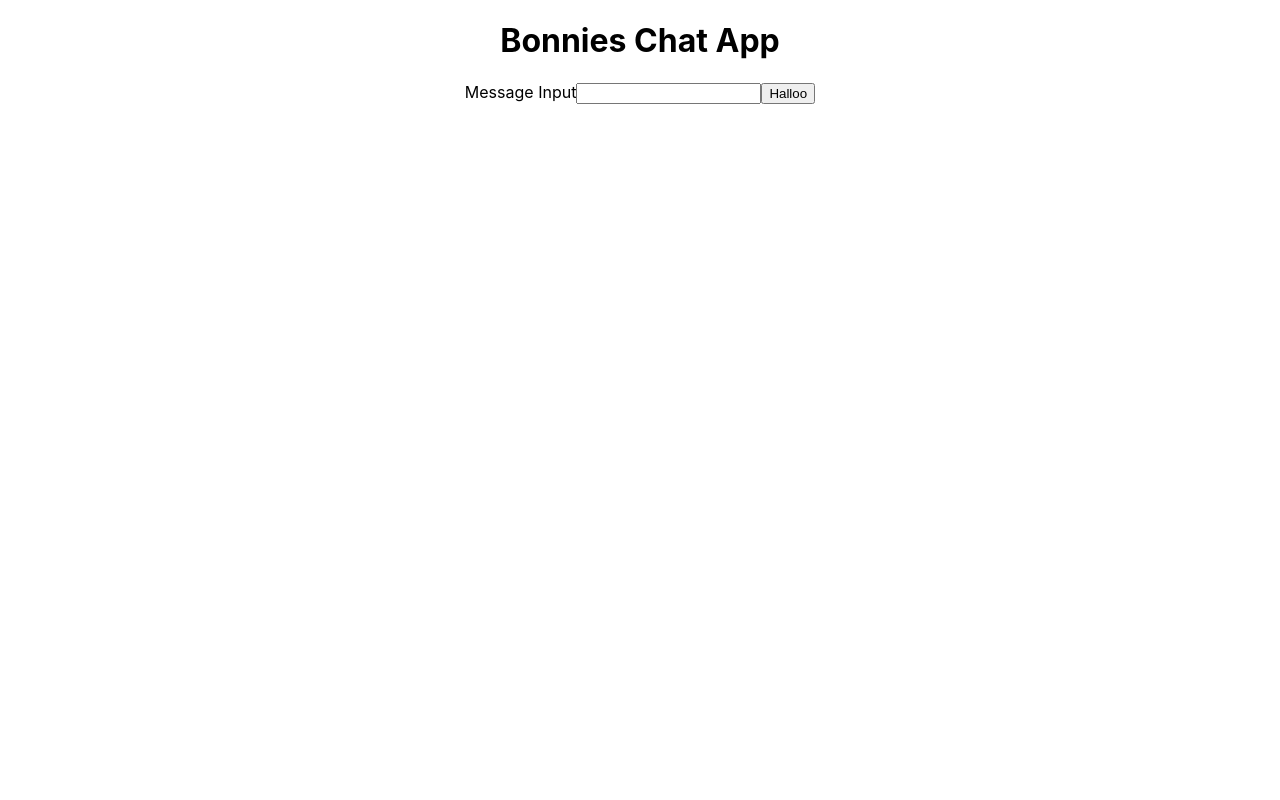
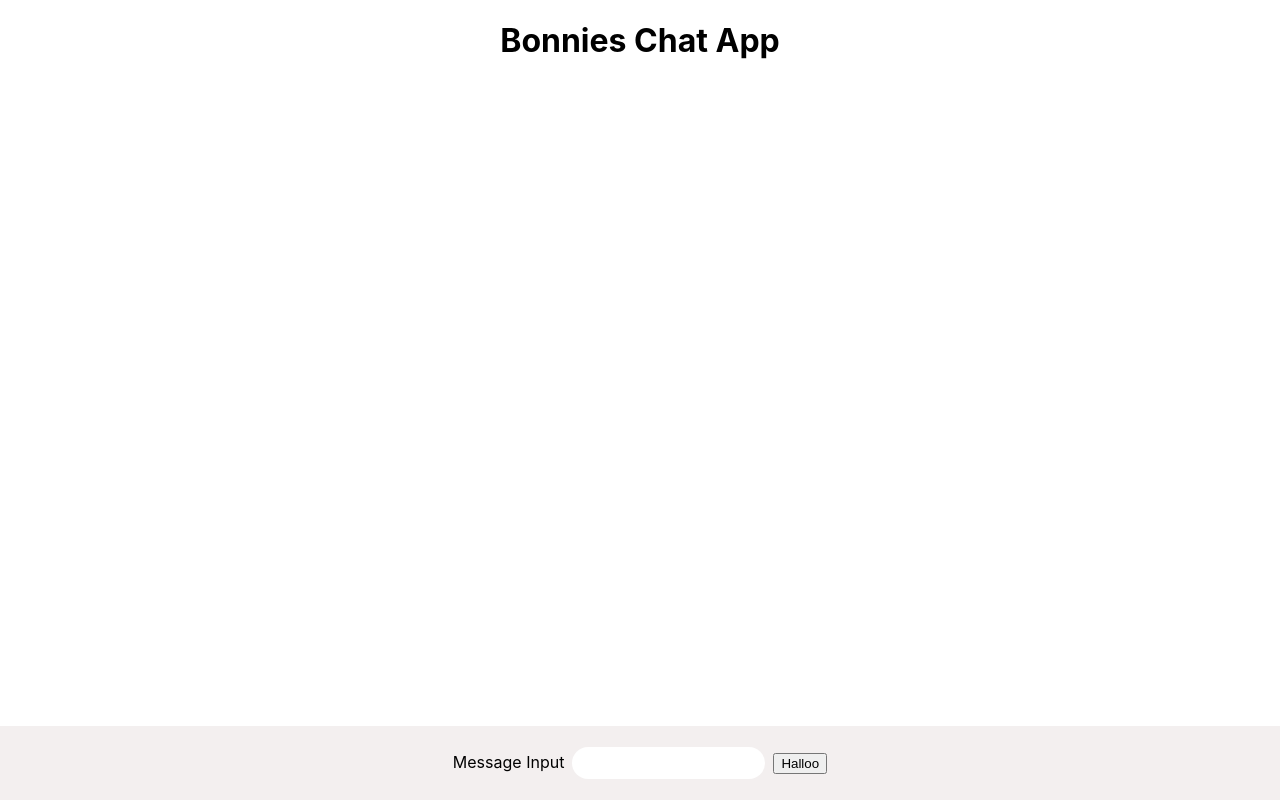
Before and after one commit to B-Baumeister/Bonnies-Chat-App, a React (Create React App) app: page / in a window 1280 px wide. Built offline with nearby package versions, Linux system fonts and the light colour scheme.

Commit message:
Delete initial Design and add first position of component

```diff
--- a/src/App.css
+++ b/src/App.css
@@ -1,16 +1,6 @@
 .App {
   text-align: center;
-}
-
-.App-logo {
-  height: 40vmin;
-  pointer-events: none;
-}
-
-@media (prefers-reduced-motion: no-preference) {
-  .App-logo {
-    animation: App-logo-spin infinite 20s linear;
-  }
+  box-sizing: border-box;
 }
 
 .App-header {
@@ -24,15 +14,21 @@
   color: white;
 }
 
-.App-link {
-  color: #61dafb;
+form {
+  width: -webkit-fill-available;
+  box-sizing: border-box;
+  display: block;
+  align-items: center;
+  padding: 0.8rem;
+  background-color: rgb(243, 239, 239);
+  bottom: 0;
+  position: absolute;
 }
-
-@keyframes App-logo-spin {
-  from {
-    transform: rotate(0deg);
-  }
-  to {
-    transform: rotate(360deg);
-  }
+.MessageInput {
+  border: none;
+  background-color: white;
+  margin: 0.5rem;
+  padding: 0.5rem;
+  border-radius: 1.125rem;
+  height: 1rem;
 }
```
